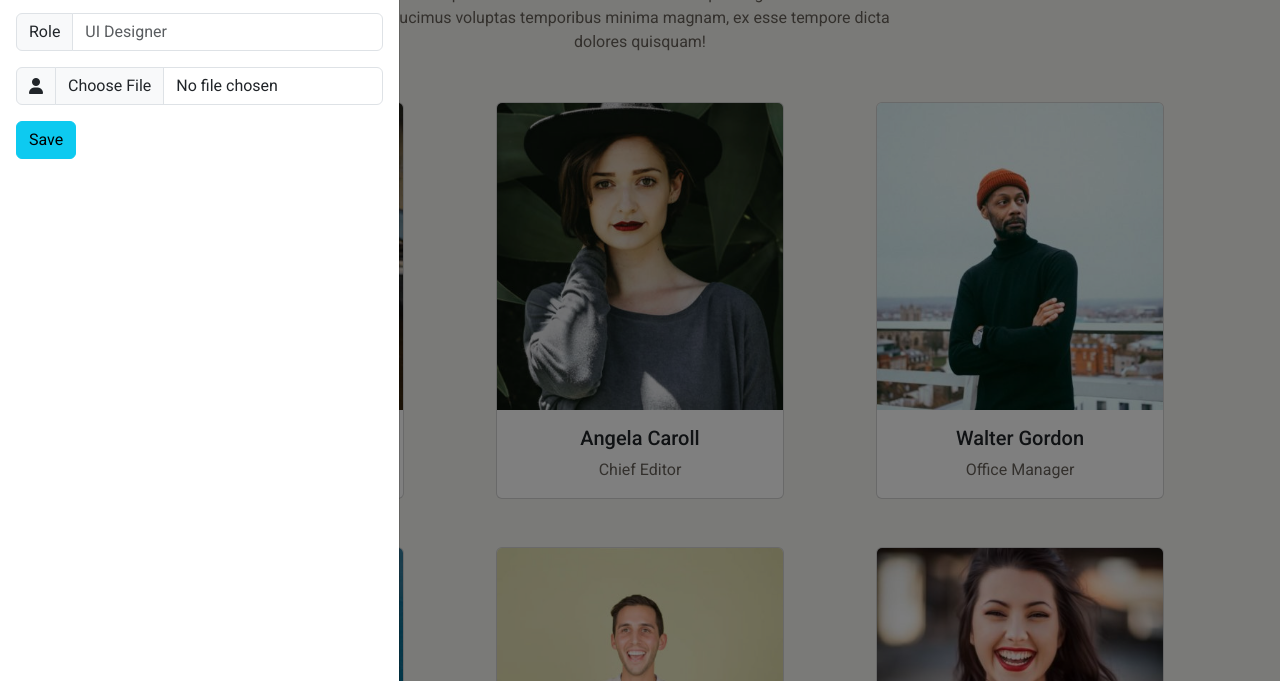
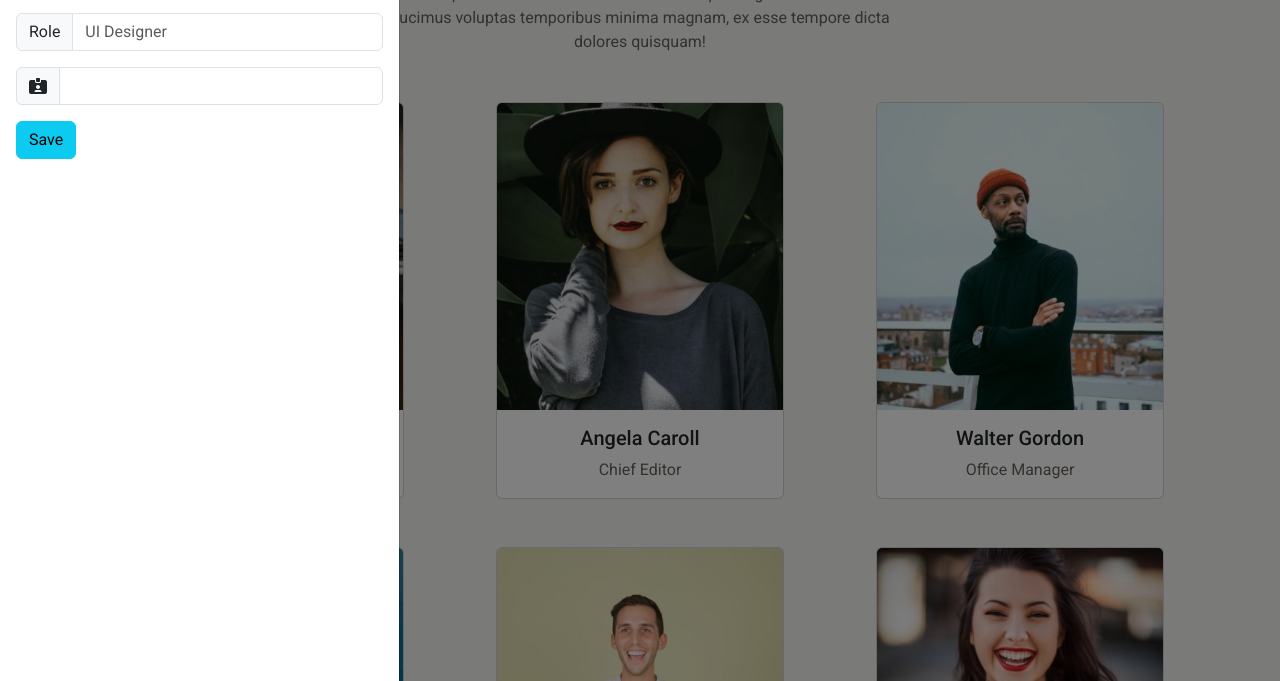
Before and after one commit to leonardomastrangelo/js-our-team, a plain HTML site: page index.html in a window 1280 px wide. Both pictures are taken after a click on the button "Add a new mate". Shown: the part 119-800 px from the top of the page. Drawn offline with nearby package versions, Linux system fonts and the light colour scheme.

Commit message:
completed bonus

```diff
--- a/index.html
+++ b/index.html
@@ -65,8 +65,8 @@
                 </div>
                 <!-- input for profile picture -->
                 <div class="input-group mb-3">
-                    <label class="input-group-text" for="profile-img"><i class="fa-solid fa-user"></i></label>
-                    <input type="file" class="form-control" id="profile-img" name="profile-img" value="">
+                    <label class="input-group-text" for="profile-img"><i class="fa-solid fa-id-card-clip"></i></label>
+                    <input type="text" class="form-control" id="profile-img" name="profile-img" value="">
                 </div>
                 <!-- button to send info -->
                 <button class="btn btn-info">Save</button>
--- a/js/script.js
+++ b/js/script.js
@@ -97,7 +97,7 @@ function addMate(mate) {
     const newMate = {
         name: document.getElementById("name").value,
         role: document.getElementById("role").value,
-        profileImg: document.getElementById("profile-img").value //? PROBLEM
+        profileImg: document.getElementById("profile-img").value
     }
     // push new mate to teammates array
     teammates.push(newMate);
```
